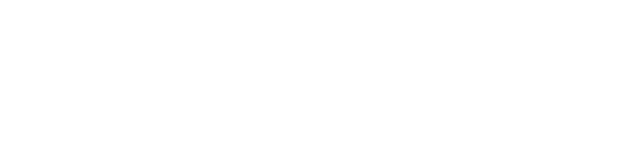
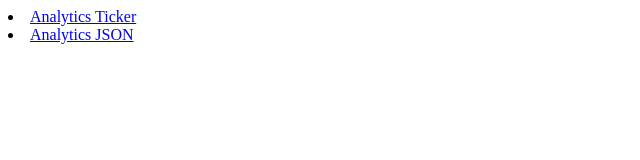
Before and after one commit to andersjanmyr/analytics-demo, a website: page public/index.html in a window 1280 px wide. Shown: the whole page, without its empty margins (0-640 px from the left). Drawn offline with Linux system fonts and the light colour scheme.

```diff
--- a/public/index.html
+++ b/public/index.html
@@ -1,9 +1,9 @@
 <html>
 <head>
-<title>Marketplace Demo</title>
-<script>
-</script>
+<title>Analytics Demo</title>
 </head>
 <body>
+<li><a href='/analytics.html'>Analytics Ticker</a></li>
+<li><a href='/analytics'>Analytics JSON</a></li>
 </body>
 </html>
```
Also changed, not shown: README.md.
